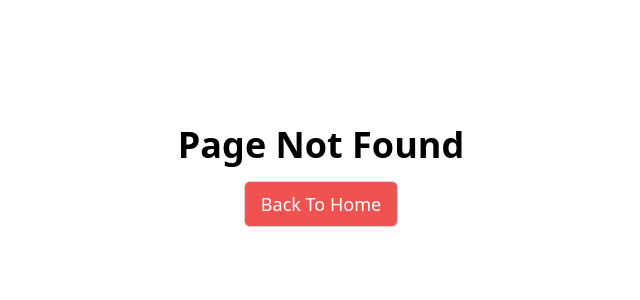
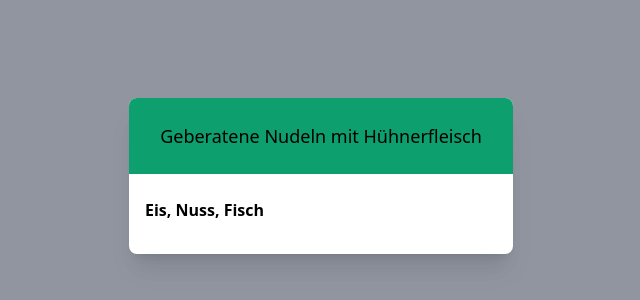
Before and after one commit to muhammad-danish1998/foodwebsite, a React (Vite) app: page /ratingtwo in a window 1280 px wide. Before the commit this address had no page. Shown: the part 224-524 px from the top of the page, without its empty margins (319-959 px from the left). Built offline with nearby package versions, Linux system fonts and the light colour scheme.

Commit message:
add new changes

```diff
--- a/package.json
+++ b/package.json
@@ -18,6 +18,7 @@
     "flowbite": "^1.6.3",
     "flowbite-react": "^0.3.8",
     "font-awesome": "^4.7.0",
+    "google-map-react": "^2.2.0",
     "i18next": "^22.4.9",
     "i18next-browser-languagedetector": "^7.0.1",
     "react": "^18.2.0",
--- /dev/null
+++ b/src/components/RatingTwo.jsx
@@ -0,0 +1,48 @@
+import { Fragment, useState } from "react";
+import { Dialog, Transition } from "@headlessui/react";
+import { CheckIcon } from "@heroicons/react/24/outline";
+
+export default function RatingTwo() {
+  const [open, setOpen] = useState(true);
+
+  return (
+    <Transition.Root show={open} as={Fragment}>
+      <Dialog as="div" className="relative z-10" onClose={setOpen}>
+        <Transition.Child
+          as={Fragment}
+          enter="ease-out duration-300"
+          enterFrom="opacity-0"
+          enterTo="opacity-100"
+          leave="ease-in duration-200"
+          leaveFrom="opacity-100"
+          leaveTo="opacity-0"
+        >
+          <div className="fixed inset-0 bg-gray-500 bg-opacity-75 transition-opacity" />
+        </Transition.Child>
+
+        <div className="fixed inset-0 z-10 overflow-y-auto">
+          <div className="flex min-h-full items-center justify-center p-4 text-center sm:items-center sm:p-0">
+            <Transition.Child
+              as={Fragment}
+              enter="ease-out duration-300"
+              enterFrom="opacity-0 translate-y-4 sm:translate-y-0 sm:scale-95"
+              enterTo="opacity-100 translate-y-0 sm:scale-100"
+              leave="ease-in duration-200"
+              leaveFrom="opacity-100 translate-y-0 sm:scale-100"
+              leaveTo="opacity-0 translate-y-4 sm:translate-y-0 sm:scale-95"
+            >
+              <Dialog.Panel className="relative transform overflow-hidden rounded-lg bg-white  pb-4  text-left shadow-xl transition-all sm:my-8 sm:w-full sm:max-w-sm ">
+                <div className="bg-green-500 py-6 p-2  text-center text-lg">
+                  Geberatene Nudeln mit Hühnerfleisch
+                </div>
+                <div className="px-4 mt-2 py-4 font-bold">Eis, Nuss, Fisch</div>
+
+
+              </Dialog.Panel>
+            </Transition.Child>
+          </div>
+        </div>
+      </Dialog>
+    </Transition.Root>
+  );
+}
--- /dev/null
+++ b/src/components/ResInfo.jsx
@@ -0,0 +1,115 @@
+import { Fragment, useState } from "react";
+import { Dialog, Transition } from "@headlessui/react";
+import { CheckIcon } from "@heroicons/react/24/outline";
+import GoogleMapReact from "google-map-react";
+const AnyReactComponent = ({ text }) => <div>{text}</div>;
+export default function ResInfo() {
+  const [open, setOpen] = useState(true);
+  const defaultProps = {
+    center: {
+      lat: 10.99835602,
+      lng: 77.01502627,
+    },
+    zoom: 11,
+  };
+
+  return (
+    <Transition.Root show={open} as={Fragment}>
+      <Dialog as="div" className="relative z-10 " onClose={setOpen}>
+        <Transition.Child
+          as={Fragment}
+          enter="ease-out duration-300"
+          enterFrom="opacity-0"
+          enterTo="opacity-100"
+          leave="ease-in duration-200"
+          leaveFrom="opacity-100"
+          leaveTo="opacity-0"
+        >
+          <div className="fixed  inset-0 bg-gray-500 bg-opacity-75 transition-opacity" />
+        </Transition.Child>
+
+        <div className="fixed inset-0 z-10 overflow-y-auto  ">
+          <div className="flex min-h-full items-center  justify-center p-4 text-center sm:items-center sm:p-0">
+            <Transition.Child
+              as={Fragment}
+              enter="ease-out duration-300"
+              enterFrom="opacity-0 translate-y-4 sm:translate-y-0 sm:scale-95"
+              enterTo="opacity-100 translate-y-0 sm:scale-100"
+              leave="ease-in duration-200"
+              leaveFrom="opacity-100 translate-y-0 sm:scale-100"
+              leaveTo="opacity-0 translate-y-4 sm:translate-y-0 sm:scale-95"
+            >
+              <Dialog.Panel className="relative  transform overflow-hidden rounded-lg bg-white  pb-4  text-left shadow-xl transition-all sm:my-8 sm:w-full sm:max-w-sm ">
+                <div>
+                  <h1 className="p-4">Restaurant Info</h1>
+                </div>
+                <div className="h-96">
+                  <GoogleMapReact
+                    bootstrapURLKeys={{ key: "" }}
+                    defaultCenter={defaultProps.center}
+                    defaultZoom={defaultProps.zoom}
+                  >
+                    <AnyReactComponent
+                      lat={59.955413}
+                      lng={30.337844}
+                      text="My Marker"
+                    />
+                  </GoogleMapReact>
+                </div>
+                <div className="bg-gray-400 p-2 mb-2">
+                  <p className="text-2xl">Colophon</p>
+                </div>
+                <div>
+                  <p className="mb-2 p-2">
+                    Brandenburger Straße 11, <br />
+                    67065, Ludwigshafen <br />
+                    Legal Representative: Hamayoon Rasoly
+                  </p>
+                  <a className="p-2 text-blue-500" href="#">
+                    Info@Liefermars.De
+                  </a>
+                  <br />
+                  <a className="p-2 text-blue-500" href="#">
+                    {" "}
+                    Https://Liefermars.De
+                  </a>
+                </div>
+                <div className="bg-gray-400 p-2 mb-2">
+                  <p className="text-2xl">Delivery Costs</p>
+                </div>
+                <div className="flex justify-between p-2">
+                  <p>Minimum Order Amount</p>
+                  <p>15 €</p>
+                </div>
+                <div className="flex justify-between p-2">
+                  <p>Delivery Costs</p>
+                  <p>Free Delivery €</p>
+                </div>
+                <div className="bg-gray-400 p-2 mb-2">
+                  <p>Opening Hours</p>
+                </div>
+                <div className="flex justify-between p-2 border-b-4  ">
+                  <p className="">Monday</p>
+                  <p>20:12-00:00</p>
+                </div>
+                <div className="flex justify-between p-2 border-b-4  ">
+                  <p className="">Tuesday</p>
+                  <p>Closed For Delivery</p>
+                </div>
+                <div className="flex justify-between p-2 border-b-4  ">
+                  <p className="">Wednesday</p>
+                  <p>20:12-00:00</p>
+                </div>
+                <div className="flex justify-end mt-2 p-2">
+                  <button class="bg-blue-500 hover:bg-blue-700 text-white font-bold py-2 px-4 rounded">
+                    Close
+                  </button>
+                </div>
+              </Dialog.Panel>
+            </Transition.Child>
+          </div>
+        </div>
+      </Dialog>
+    </Transition.Root>
+  );
+}
--- a/src/main.jsx
+++ b/src/main.jsx
@@ -37,6 +37,8 @@ import ResturantReview from "./components/ResturantReview";
 import Inbox from "./components/Inbox";
 import Impressum from "./components/Impressum";
 import CarditCard from "./components/CarditCard";
+import ResInfo from "./components/ResInfo";
+import RatingTwo from "./components/RatingTwo";
 
 
 ReactDOM.createRoot(document.getElementById("root")).render(
@@ -72,6 +74,12 @@ ReactDOM.createRoot(document.getElementById("root")).render(
       <Route exact path="/resturantReview" element={<ResturantReview  />} />
       <Route exact path="/Impressum" element={<Impressum  />} />
       <Route exact path="/CarditCard" element={<CarditCard  />} />
+      <Route exact path="/examModal" element={<ExamModal  />} />
+      <Route exact path="/resinfo" element={<ResInfo  />} />
+      <Route exact path="/ratingtwo" element={<RatingTwo  />} />
+
+
+
 
 
 
```
Also changed, not shown: 2 other files (tests, documents, lock files or other folders).
